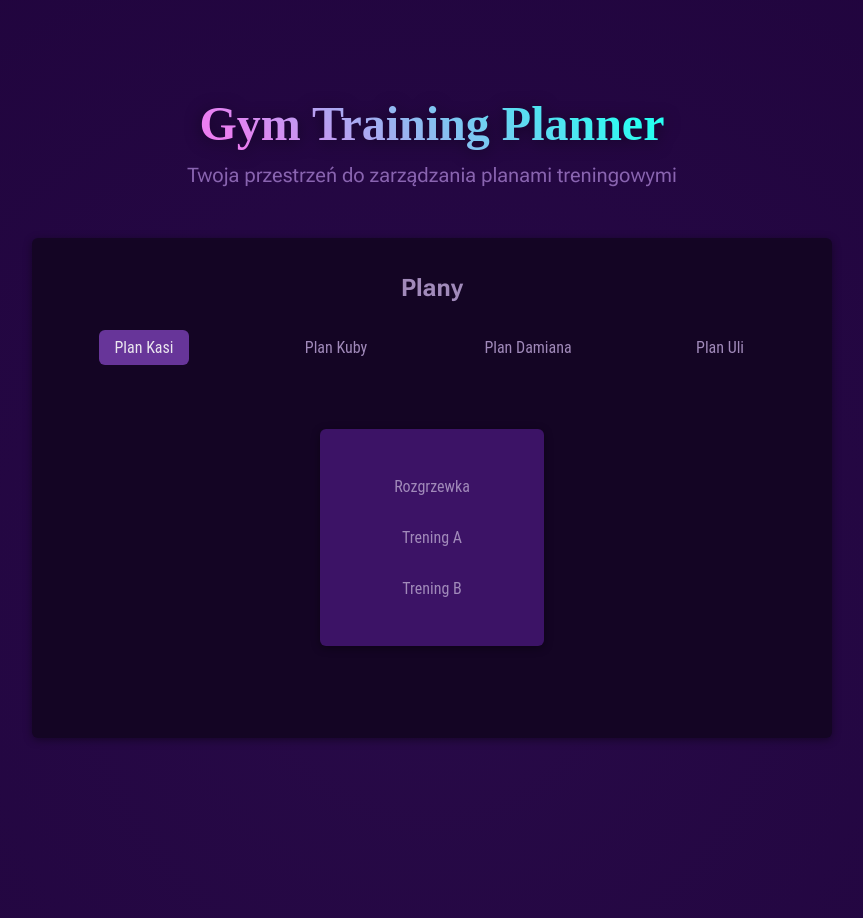
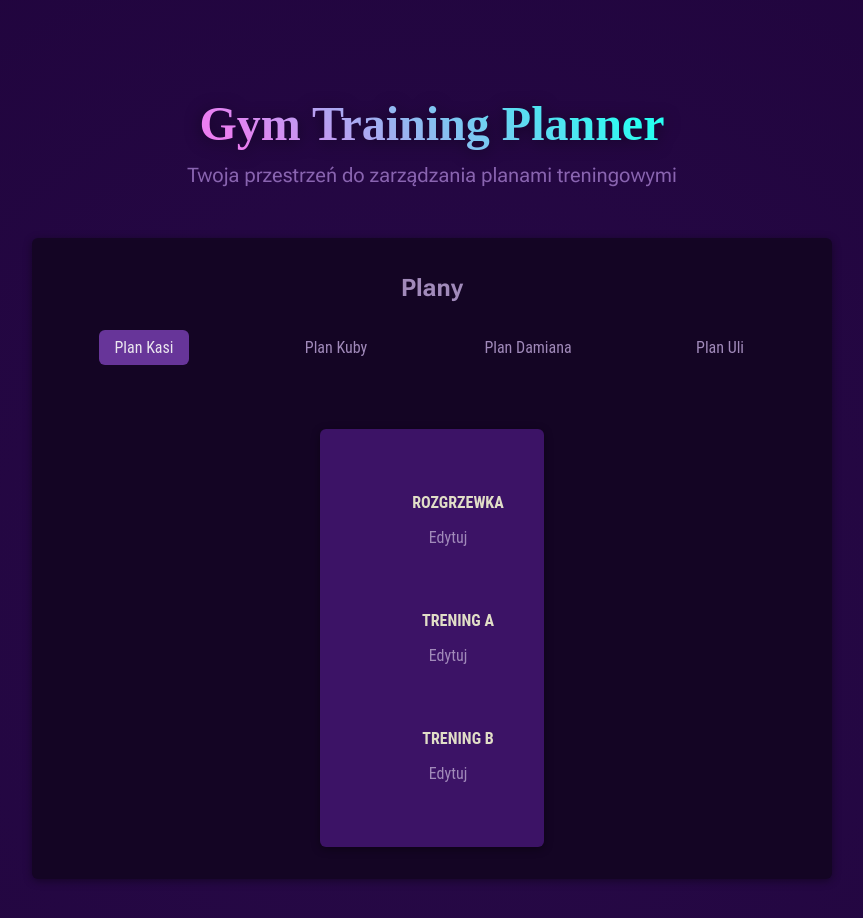
Before and after one commit to kajzerkasia/GymTrainingPlannerRemasteredFront, a React (Vite) app: page / in a window 1280 px wide. Both pictures are taken after a click on the button "Plan Kasi". Shown: the top 918 px of the page, without its empty margins (208-1071 px from the left). Built offline with nearby package versions, Linux system fonts and the light colour scheme; a web font is replaced by a local one.

Commit message:
Added EditButton.jsx and implemented it in Plans.jsx, created initial css styles for EditButton.

```diff
--- /dev/null
+++ b/src/components/EditButton/EditButton.css
@@ -0,0 +1,31 @@
+.part-of-plan {
+    border: 2px solid transparent;
+    padding: 0.5rem;
+    border-radius: 4px;
+    font-weight: bold;
+}
+
+.part-of-plan-name {
+    display: inline-block;
+    width: 10rem;
+    font-size: 1rem;
+    color: #e1dec7;
+    text-transform: uppercase;
+    margin: 0;
+    padding: 0.5rem;
+    border-radius: 4px;
+    text-overflow: ellipsis;
+    text-align: center;
+}
+
+.part-of-plan input {
+    font: inherit;
+    font-size: 1rem;
+    width: 10rem;
+    border: none;
+    padding: 0.5rem;
+    animation: pulse-text 2s infinite;
+    background-color: #c875d8;
+    text-align: center;
+    text-transform: uppercase;
+}
--- /dev/null
+++ b/src/components/EditButton/EditButton.jsx
@@ -0,0 +1,26 @@
+import React, {useState} from 'react';
+import './EditButton.css'
+
+const EditButton = ({name}) => {
+    const [isEditing, setIsEditing] = useState(false);
+
+    const handleEditClick = () => {
+        setIsEditing(editing => !editing);
+    }
+
+    let partOfPlanName = <span className='part-of-plan-name'>{name}</span>
+
+    if (isEditing) {
+        partOfPlanName = <input type="text" required value={name}/>;
+    }
+    return (
+        <li>
+             <span className="part-of-plan">
+                {partOfPlanName}
+            </span>
+            <button className="edit-button" onClick={handleEditClick}>{isEditing ? 'Zapisz' : 'Edytuj'}</button>
+        </li>
+    );
+};
+
+export default EditButton;
--- a/src/components/Plans.jsx
+++ b/src/components/Plans.jsx
@@ -4,6 +4,7 @@ import TabButton from "./TabButton.jsx";
 import Card from "./UI/Card.jsx";
 import Section from "./Section.jsx";
 import Tabs from "./Tabs.jsx";
+import EditButton from "./EditButton/EditButton.jsx";
 
 const Plans = () => {
     const [selectedPlan, setSelectedPlan] = useState();
@@ -34,7 +35,7 @@ const Plans = () => {
                                     isSelected={selectedPartOfPlan === `${partOfPlan.title}`}
                                     onClick={() => handleSelectPartOfPlan(`${partOfPlan.title}`)}
                                 >
-                                    {partOfPlan.title}
+                                    <EditButton name={partOfPlan.title}/>
                                 </TabButton>
                             ))}
                         </Card>
```
